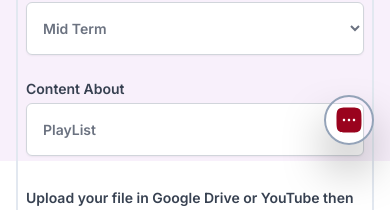
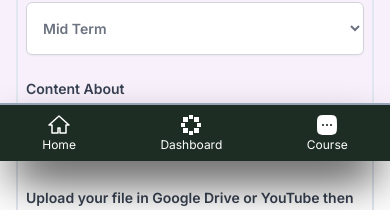
Before and after one commit to FM-Akib/Note-Nest, a React (Vite) app: page /resources/contribute in a window 390 px wide. Shown: the part 683-893 px from the top of the page. Built offline with nearby package versions, Linux system fonts and the light colour scheme; no server answers; a web font is replaced by a local one.

Commit message:
added bottom Nav

```diff
--- a/src/Layout/DashbordLayout.jsx
+++ b/src/Layout/DashbordLayout.jsx
@@ -127,6 +127,62 @@ const DashbordLayout = () => {
   </svg>}
           </button>
 
+                      {/* Bottom Navigation Bar for Mobile */}
+                      <div className="md:hidden fixed bottom-0 left-0 right-0 bg-[#1E2D24] z-20 border-t-2 border-slate-400 shadow-2xl shadow-black flex justify-around items-center py-2">
+                <NavLink to="/" className="text-white flex flex-col items-center">
+                    <svg
+                        width="24px"
+                        viewBox="0 0 24 24"
+                        fill="none"
+                        xmlns="http://www.w3.org/2000/svg"
+                    >
+                        <path
+                            d="M12 3L2 12h3v8h6V15h2v5h6v-8h3L12 3z"
+                            stroke="#FFFFFF"
+                            strokeWidth="1.5"
+                            strokeLinecap="round"
+                            strokeLinejoin="round"
+                        />
+                    </svg>
+                    <span className="text-xs">Home</span>
+                </NavLink>
+                 <button
+                    className="text-white flex flex-col items-center"
+                    onClick={toggleNav}
+                >
+                    {isNavOpen ? (
+                        <svg
+                            width="24px"
+                            viewBox="0 0 24 24"
+                            fill="none"
+                            xmlns="http://www.w3.org/2000/svg"
+                        >
+                            <path
+                                d="M16 8L7.99997 16M7.99999 8L16 16"
+                                stroke="#FFFFFF"
+                                strokeWidth="1.5"
+                                strokeLinecap="round"
+                                strokeLinejoin="round"
+                            />
+                        </svg>
+                    ) : (
+
+                      <svg
+                      width="24px"
+                      viewBox="0 0 24 24"
+                      fill="none"
+                      xmlns="http://www.w3.org/2000/svg"
+                  >
+                      <path
+                          d="M10 2H14V6H10V2ZM2 10H6V14H2V10ZM18 10H22V14H18V10ZM10 18H14V22H10V18ZM4 4H9V9H4V4ZM15 4H20V9H15V4ZM15 15H20V20H15V15ZM4 15H9V20H4V15Z"
+                          fill="#FFFFFF"
+                      />
+                  </svg>
+                    )}
+                    <span className="text-xs">Dashboard</span>
+                </button>
+            </div>
+
 
 
 
--- a/src/Layout/ResourceLayout.jsx
+++ b/src/Layout/ResourceLayout.jsx
@@ -1,12 +1,13 @@
-import { Outlet } from "react-router-dom";
+import { NavLink, Outlet } from "react-router-dom";
 import NavBar from "../components/Shared/NavBar";
 import ResourceLeftNav from "../components/Shared/ResourceLeftNav";
-import { useState } from "react";
+import { useContext, useState } from "react";
+import { AuthContext } from "../Providers/AuthProvider";
 
 
 const ResourceLayout = () => {
     const [isNavOpen,setIsNavOpen] = useState(false);
-
+    const {user} = useContext(AuthContext)
 
     const toggleNav=()=>{
         setIsNavOpen(!isNavOpen);
@@ -28,10 +29,64 @@ const ResourceLayout = () => {
         <div className="w-full md:w-4/5">
 
         {/* Toggle Button for Mobile */}
-            <button className="md:hidden fixed bottom-4 right-4 z-20 border-2 border-slate-400 text-white rounded-full p-2 shadow-2xl shadow-black"
-            onClick={toggleNav}>
-            {isNavOpen ? <svg
-                width="30px"
+
+            {/* Bottom Navigation Bar for Mobile */}
+            <div className="md:hidden fixed bottom-0 left-0 right-0 bg-[#1E2D24] z-20 border-t-2 border-slate-400 shadow-2xl shadow-black flex justify-around items-center py-2">
+                <NavLink to="/" className="text-white flex flex-col items-center">
+                    <svg
+                        width="24px"
+                        viewBox="0 0 24 24"
+                        fill="none"
+                        xmlns="http://www.w3.org/2000/svg"
+                    >
+                        <path
+                            d="M12 3L2 12h3v8h6V15h2v5h6v-8h3L12 3z"
+                            stroke="#FFFFFF"
+                            strokeWidth="1.5"
+                            strokeLinecap="round"
+                            strokeLinejoin="round"
+                        />
+                    </svg>
+                    <span className="text-xs">Home</span>
+                </NavLink>
+
+                {
+                    user?  <NavLink to="/dashboard/home" className="text-white flex flex-col items-center">
+                        <svg
+                            width="24px"
+                            viewBox="0 0 24 24"
+                            fill="none"
+                            xmlns="http://www.w3.org/2000/svg"
+                        >
+                            <path
+                                d="M10 2H14V6H10V2ZM2 10H6V14H2V10ZM18 10H22V14H18V10ZM10 18H14V22H10V18ZM4 4H9V9H4V4ZM15 4H20V9H15V4ZM15 15H20V20H15V15ZM4 15H9V20H4V15Z"
+                                fill="#FFFFFF"
+                            />
+                        </svg>
+                        <span className="text-xs">Dashboard</span>
+                    </NavLink> : <NavLink to="/login" className="text-white flex flex-col items-center">
+                    <svg
+                        width="24px"
+                        viewBox="0 0 24 24"
+                        fill="none"
+                        xmlns="http://www.w3.org/2000/svg"
+                    >
+                        <path
+                            d="M10 2H14V6H10V2ZM2 10H6V14H2V10ZM18 10H22V14H18V10ZM10 18H14V22H10V18ZM4 4H9V9H4V4ZM15 4H20V9H15V4ZM15 15H20V20H15V15ZM4 15H9V20H4V15Z"
+                            fill="#FFFFFF"
+                        />
+                    </svg>
+                    <span className="text-xs">Dashboard</span>
+                </NavLink>
+                }
+
+                <button
+                    className="text-white flex flex-col items-center"
+                    onClick={toggleNav}
+                >
+                    {isNavOpen ? (
+                        <svg
+                            width="24px"
                             viewBox="0 0 24 24"
                             fill="none"
                             xmlns="http://www.w3.org/2000/svg"
@@ -43,17 +98,27 @@ const ResourceLayout = () => {
                                 strokeLinecap="round"
                                 strokeLinejoin="round"
                             />
-  </svg> : <svg width="30px" viewBox="0 0 24 24" fill="none" xmlns="http://www.w3.org/2000/svg">
+                        </svg>
+                    ) : (
+                        <svg
+                            width="24px"
+                            viewBox="0 0 24 24"
+                            fill="none"
+                            xmlns="http://www.w3.org/2000/svg"
+                        >
                             <path
                                 fillRule="evenodd"
                                 clipRule="evenodd"
                                 d="M3.46447 3.46447C2 4.92893 2 7.28595 2 12C2 16.714 2 19.0711 3.46447 20.5355C4.92893 22 7.28595 22 12 22C16.714 22 19.0711 22 20.5355 20.5355C22 19.0711 22 16.714 22 12C22 7.28595 22 4.92893 20.5355 3.46447C19.0711 2 16.714 2 12 2C7.28595 2 4.92893 2 3.46447 3.46447ZM12 13C12.5523 13 13 12.5523 13 12C13 11.4477 12.5523 11 12 11C11.4477 11 11 11.4477 11 12C11 12.5523 11.4477 13 12 13ZM9 12C9 12.5523 8.55228 13 8 13C7.44772 13 7 12.5523 7 12C7 11.4477 7.44772 11 8 11C8.55228 11 9 11.4477 9 12ZM16 13C16.5523 13 17 12.5523 17 12C17 11.4477 16.5523 11 16 11C15.4477 11 15 11.4477 15 12C15 12.5523 15.4477 13 16 13Z"
-      fill="#9A031E"
+                                fill="#FFFFFF"
                             />
-  </svg>}
+                        </svg>
+                    )}
+                    <span className="text-xs">Course</span>
                 </button>
+            </div>
 
-
+        {/* Toggle Button for Mobile */}
 
 
         <div className="p-2 md:p-4">
```
Lines whose indentation alone changed are shown as unchanged.
